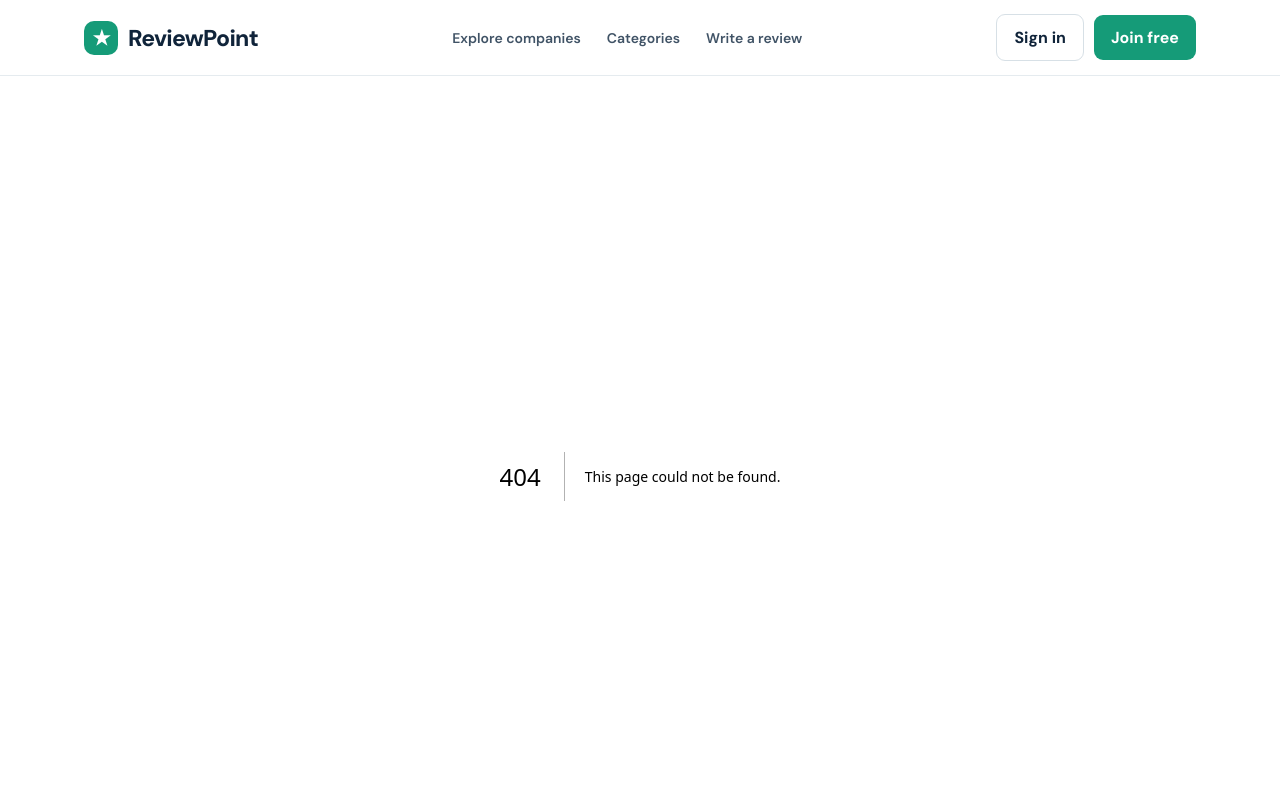
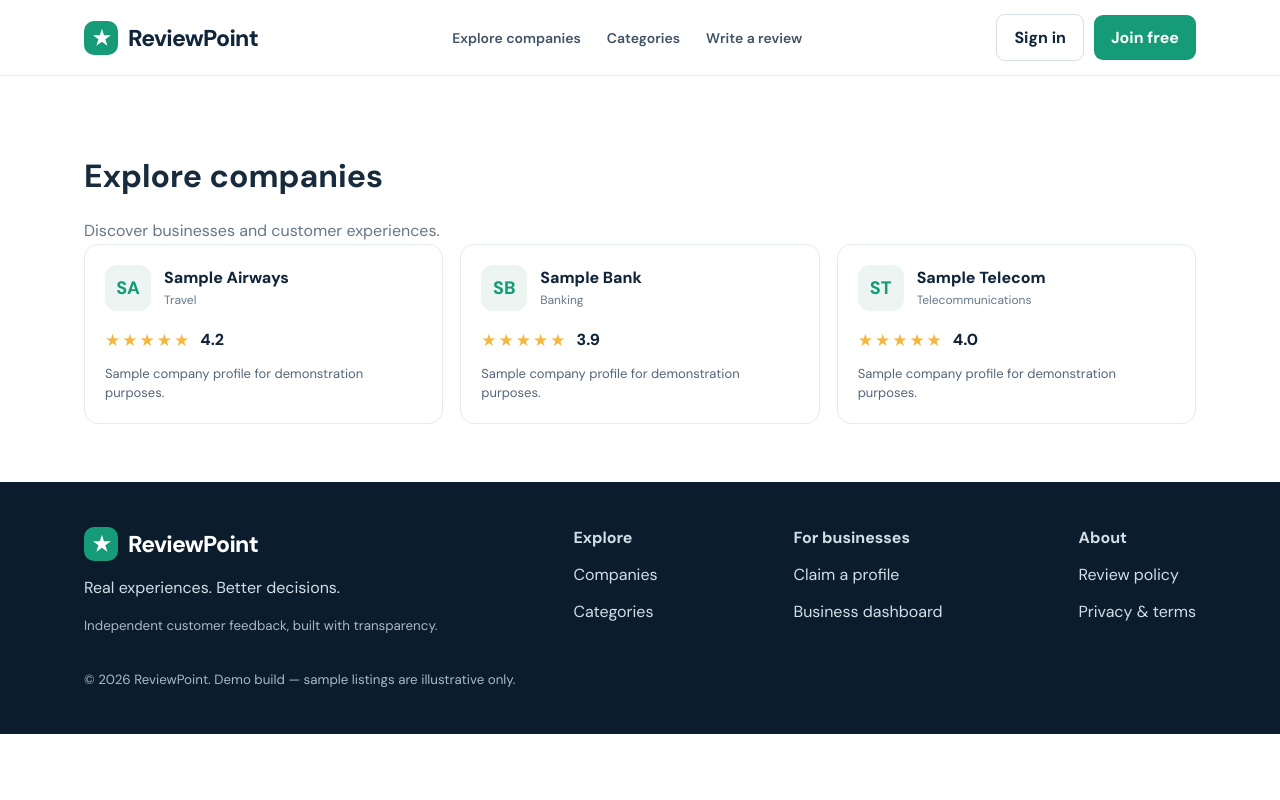
Before and after one commit to ReviewPoint-lab/reviewpoint-website, a Next.js app: page /companies in a window 1280 px wide. Before the commit this address had no page. Shown: the top 800 px of the page. Built offline with nearby package versions, Linux system fonts and the light colour scheme.

Commit message:
Create companies page

```diff
--- /dev/null
+++ b/app/companies/page.tsx
@@ -0,0 +1,45 @@
+
+import Link from "next/link";
+import { companies } from "@/lib/demo";
+
+export default function CompaniesPage() {
+  return (
+    <main className="section">
+      <div className="wrap">
+        <h1>Explore companies</h1>
+        <p className="sub">
+          Discover businesses and customer experiences.
+        </p>
+
+        <div className="grid">
+          {companies.map((company) => (
+            <Link
+              className="card"
+              href={`/companies/${company.id}`}
+              key={company.id}
+            >
+              <div className="company-top">
+                <div className="company-logo">
+                  {company.initials}
+                </div>
+                <div>
+                  <div className="company-name">{company.name}</div>
+                  <div className="category">{company.category}</div>
+                </div>
+              </div>
+
+              <div className="rating-row">
+                <span className="stars">★★★★★</span>
+                <span className="score">
+                  {company.rating.toFixed(1)}
+                </span>
+              </div>
+
+              <p className="card-note">{company.description}</p>
+            </Link>
+          ))}
+        </div>
+      </div>
+    </main>
+  );
+}
```
